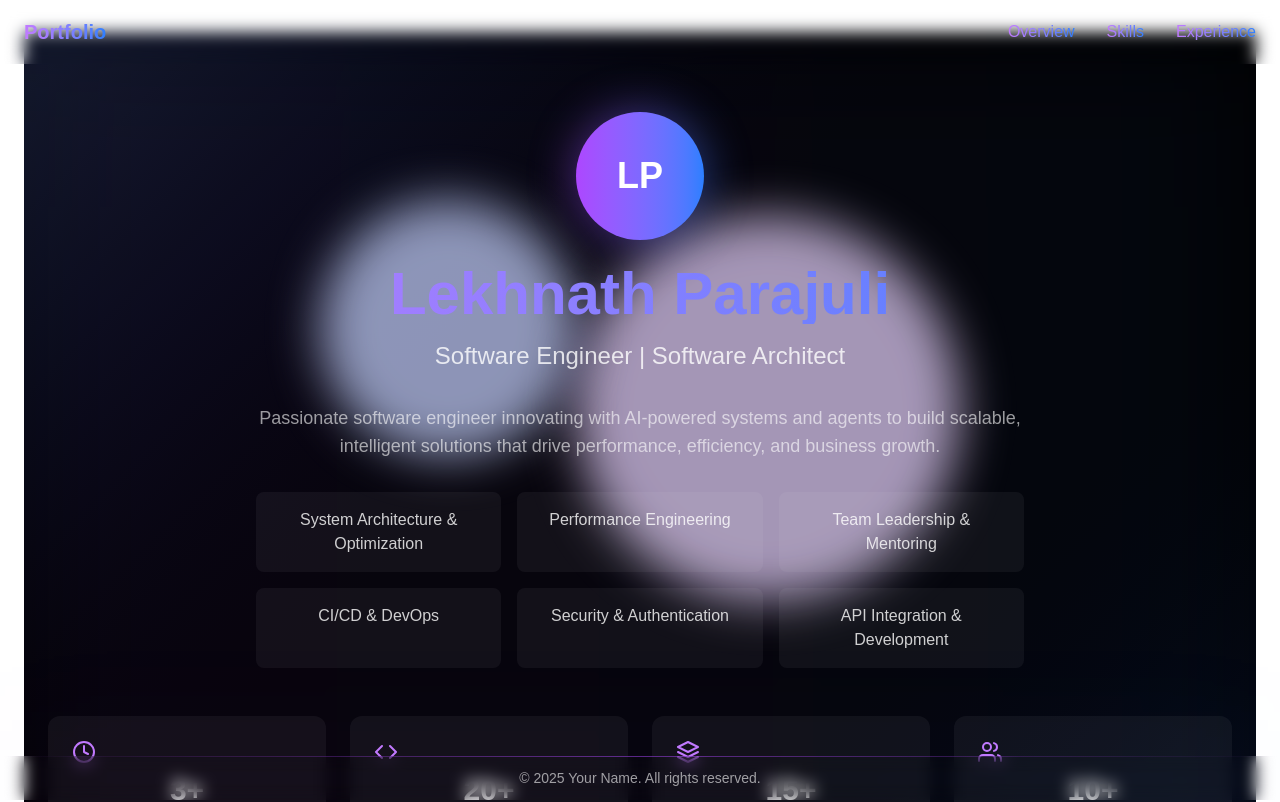
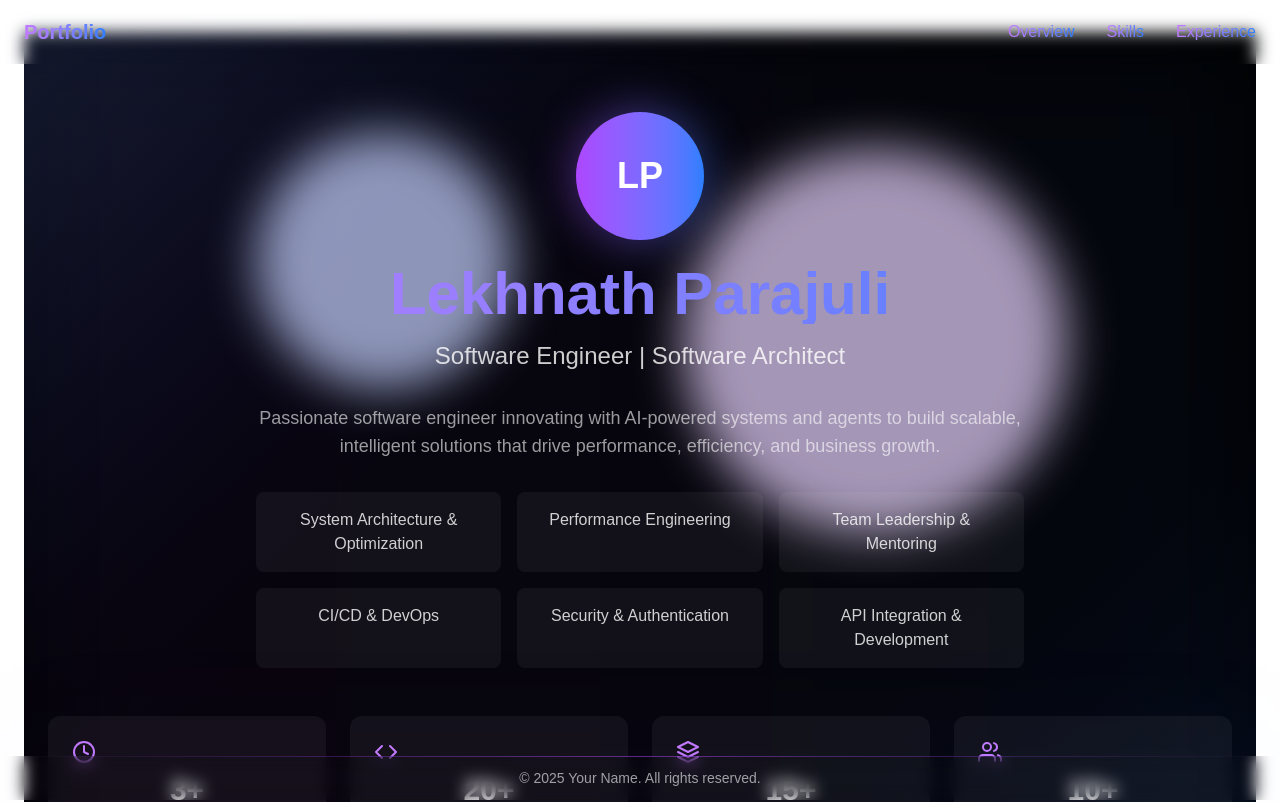
Before and after one commit to lk-naath/portfolio, a Next.js app: page / in a window 1280 px wide. Shown: the top 802 px of the page. Built offline with nearby package versions, Linux system fonts and the light colour scheme.

Commit message:
fix page and layout and the color scheme

```diff
--- a/src/app/page.tsx
+++ b/src/app/page.tsx
@@ -13,7 +13,7 @@ export default function Home() {
       <Layout>
         <div className="relative animate-stagger-fade">
           {/* Background gradient animation */}
-          <div className="fixed inset-0 -z-10 bg-gradient-to-br from-indigo-50 via-white to-purple-50 dark:from-gray-900 dark:via-gray-800 dark:to-gray-900" />
+          <div className="fixed inset-0 -z-10 bg-gradient-to-br from-indigo-50/50 via-white/30 to-purple-50/50 dark:from-gray-900/90 dark:via-gray-800/80 dark:to-gray-900/90" />
 
           {/* Animated sections */}
           <AnimatedSection direction="up">
@@ -31,10 +31,10 @@ export default function Home() {
           {/* Floating elements */}
           <div className="fixed top-0 left-0 w-full h-full pointer-events-none overflow-hidden">
             <div
-              className="absolute top-1/4 left-1/4 w-64 h-64 bg-indigo-200 dark:bg-indigo-900 rounded-full mix-blend-multiply filter blur-xl opacity-70 animate-float"
+              className="absolute top-1/6 left-1/5 w-64 h-64 bg-indigo-200 dark:bg-indigo-900 rounded-full mix-blend-multiply filter blur-xl opacity-70 animate-float"
             />
             <div
-              className="absolute bottom-1/4 right-1/4 w-96 h-96 bg-purple-200 dark:bg-purple-900 rounded-full mix-blend-multiply filter blur-xl opacity-70 animate-float"
+              className="absolute bottom-1/3 right-1/6 w-96 h-96 bg-purple-200 dark:bg-purple-900 rounded-full mix-blend-multiply filter blur-xl opacity-70 animate-float"
             />
           </div>
         </div>
```
